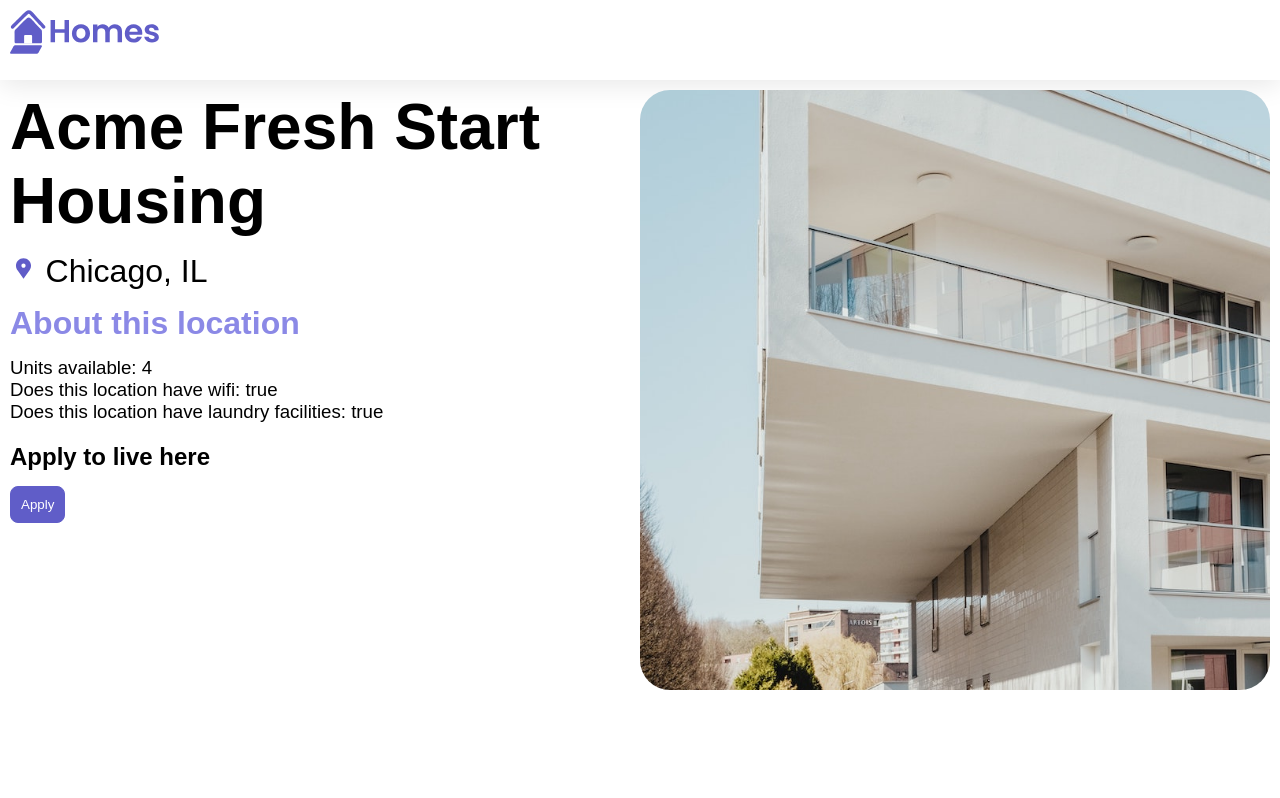
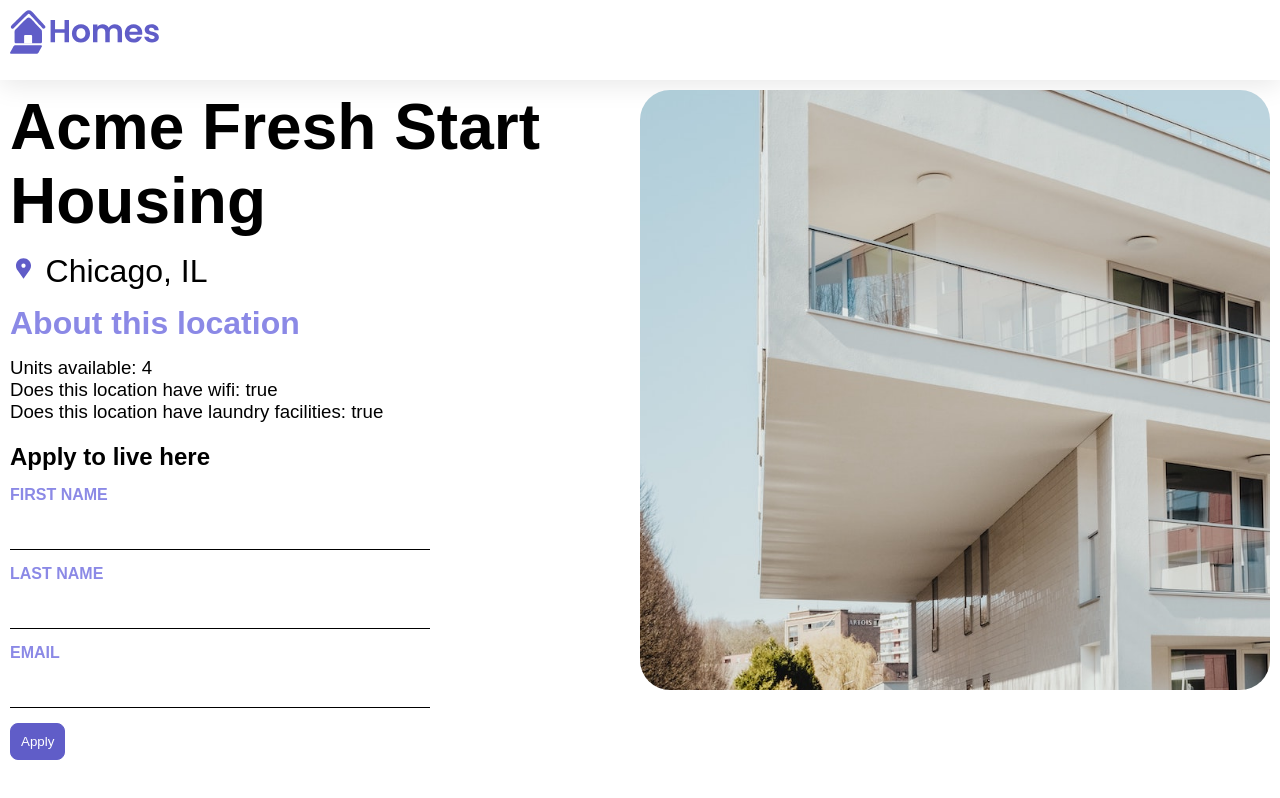
Before and after one commit to KaraboMolemane/homes-app-start, an Angular app: page /details/0 in a window 1280 px wide. Built offline with nearby package versions, Linux system fonts and the light colour scheme.

Commit message:
Part 7: appy form implemented

```diff
--- a/src/app/details/details.component.ts
+++ b/src/app/details/details.component.ts
@@ -3,11 +3,12 @@
 import { ActivatedRoute } from '@angular/router';
 import { HousingService } from '../housing.service';
 import { HousingLocation } from '../housing-location';
+import { FormControl, FormGroup, ReactiveFormsModule } from '@angular/forms';
 
 @Component({
   selector: 'app-details',
   standalone: true,
-  imports: [CommonModule],
+  imports: [CommonModule, ReactiveFormsModule],
   template: `
     <article>
       <img class="listing-photo" [src]="housingLocation?.photo" />
@@ -31,7 +32,18 @@
       </section>
       <section class="listing-apply">
         <h2 class="section-heading">Apply to live here</h2>
-        <button class="primary" type="button">Apply</button>
+        <form [formGroup]="applyForm" (submit)="submitApplication()">
+          <label for="first-name">First Name</label>
+          <input type="text" id="first-name" formControlName="firstName" />
+
+          <label for="last-name">Last Name</label>
+          <input type="text" id="last-name" formControlName="lastName" />
+
+          <label for="email">Email</label>
+          <input type="email" id="email" formControlName="email" />
+
+          <button class="primary" type="submit">Apply</button>
+        </form>
       </section>
     </article>
   `,
@@ -41,10 +53,23 @@
   route: ActivatedRoute = inject(ActivatedRoute);
   housingService: HousingService = inject(HousingService);
   housingLocation: HousingLocation | undefined;
+  applyForm = new FormGroup({
+    firstName: new FormControl(''),
+    lastName: new FormControl(''),
+    email: new FormControl(''),
+  });
 
   constructor() {
     const housingLocationId = Number(this.route.snapshot.params['id']);
     this.housingLocation =
       this.housingService.getHousingLocationById(housingLocationId);
   }
+
+  submitApplication() {
+    this.housingService.submitApplication(
+      this.applyForm.value.firstName ?? '',
+      this.applyForm.value.lastName ?? '',
+      this.applyForm.value.email ?? ''
+    );
+  }
 }
--- a/src/app/housing.service.ts
+++ b/src/app/housing.service.ts
@@ -117,4 +117,8 @@
   getHousingLocationById(id: number): HousingLocation | undefined{
     return this.housingLocations.find(housingLocation => housingLocation.id === id);
   }
+
+  submitApplication(firstName: string, lastName: string, email: string): void {
+    console.log('User details', firstName, lastName, email);
+  }
 }
```
